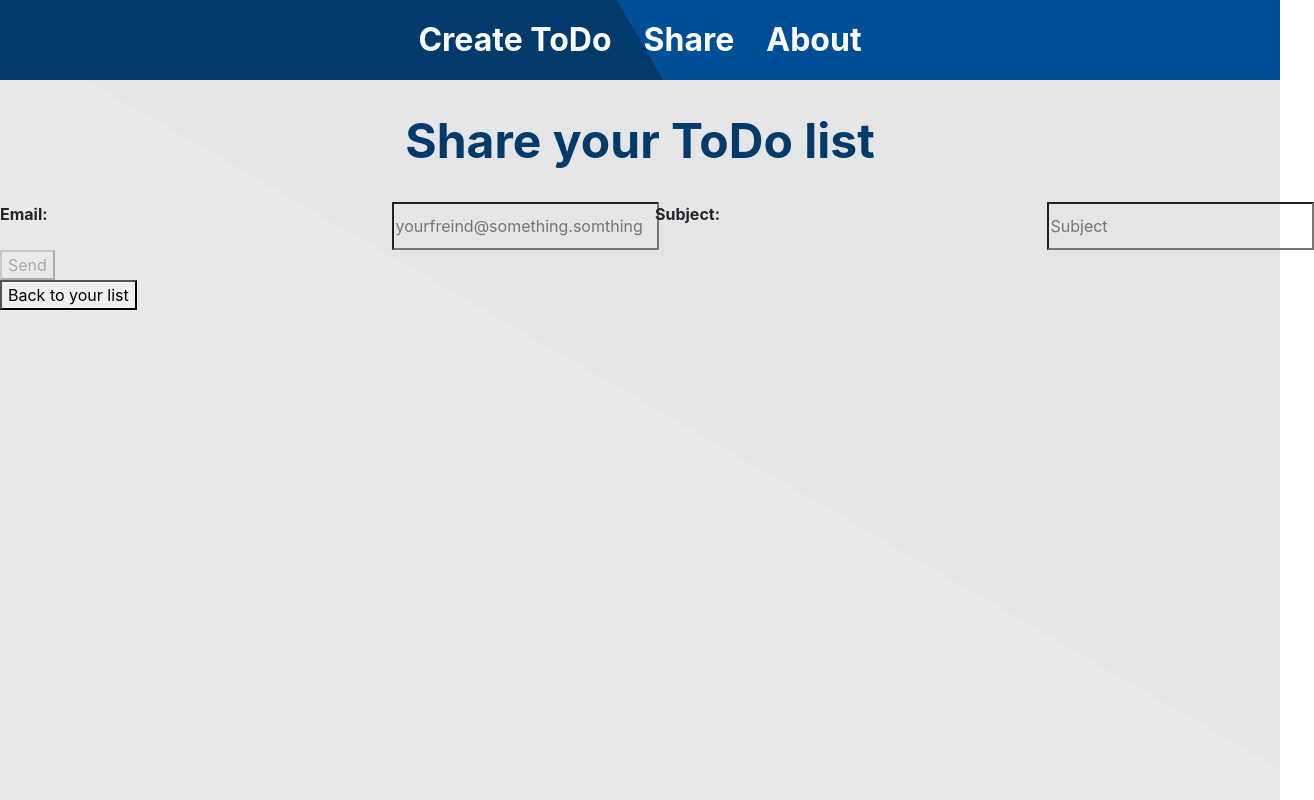
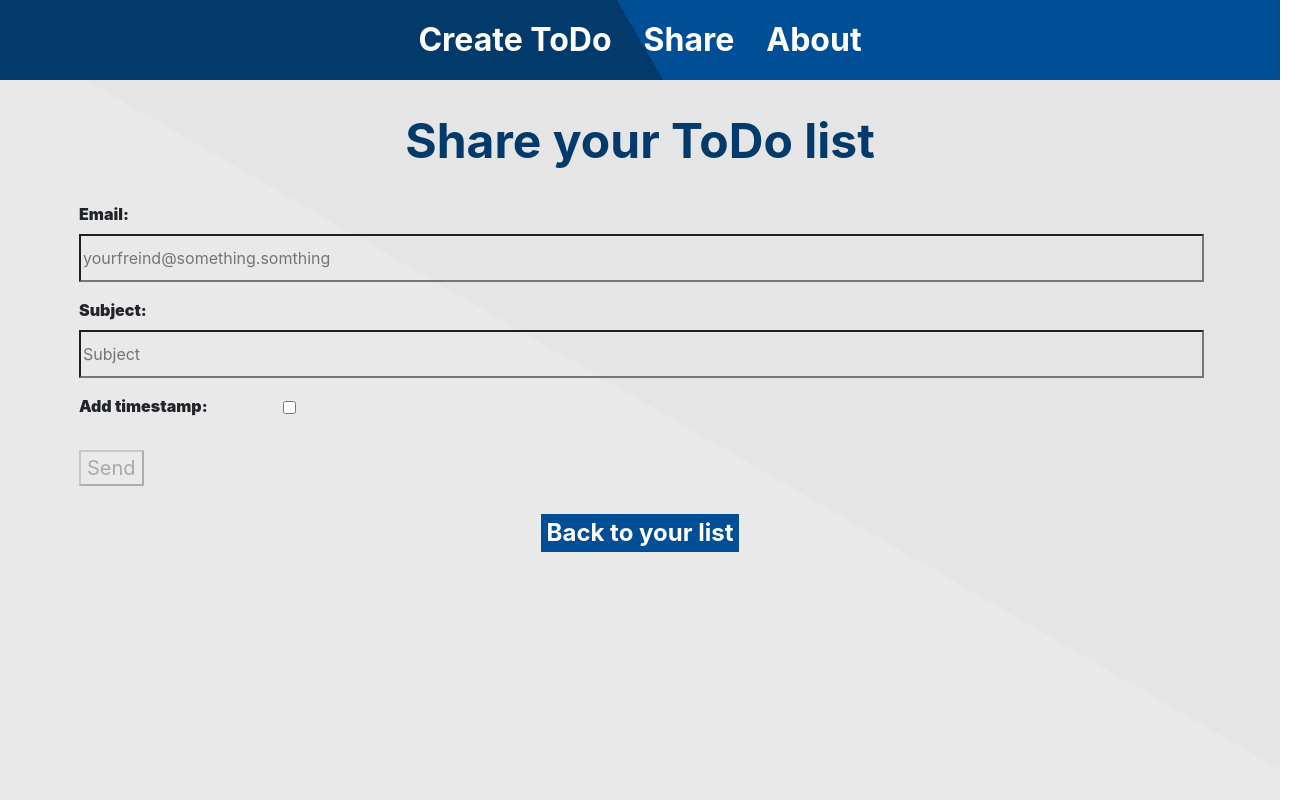
Before and after one commit to Oleg-Sachuk/List_Sharing_Service-React-Typescript, a React (Create React App) app: page /share in a window 1280 px wide. Shown: the whole page, 1314 px wide, since content can reach past the window. Built offline with nearby package versions, Linux system fonts and the light colour scheme.

Commit message:
Added timestamp

```diff
--- a/package.json
+++ b/package.json
@@ -15,6 +15,7 @@
     "@types/react-dom": "^17.0.3",
     "@types/react-router-dom": "^5.1.7",
     "bootstrap": "^4.6.0",
+    "moment": "^2.29.1",
     "nodemailer": "^6.5.0",
     "react": "^17.0.2",
     "react-bootstrap": "^1.5.2",
--- a/src/App.css
+++ b/src/App.css
@@ -72,6 +72,7 @@
 .inpForm input {
   margin-left: 4rem;
   margin-right: 4rem;
+  margin-bottom: 1rem;
   width: 90%;
   height: 6vh;
   background: none;
@@ -80,10 +81,6 @@
 .inpForm label {
   margin-left: 4rem;
   font-weight: bolder;
-}
-
-input, label {
-  display:block;
 }
 
 .item {
@@ -116,3 +113,40 @@
   margin: 1rem;
   font-size: 4vh;
 }
+
+.inpBtn {
+  margin-left: 4rem;
+  margin-right: 4rem;
+  margin-top: 1rem;
+  margin-bottom: 1rem;
+  font-size: 20px;
+  height: 6vh;
+}
+
+.backBtn {
+  display: flex;
+  justify-content: center;
+  align-items: center;
+}
+
+.backBtn button {
+  color: white;
+  font-size: 3vh;
+  font-weight: bold;
+  background: #004E95;
+  border: none;
+}
+
+.checkInp label{
+  margin-left: 4rem;
+  margin-right: 4rem;
+  margin-bottom: 1rem;
+  display: inline-block;
+  width: 140px;
+  text-align: left;
+  font-weight: bolder;
+}
+
+.checkInp input{
+  vertical-align: middle
+}
--- a/src/components/SharePage.tsx
+++ b/src/components/SharePage.tsx
@@ -1,13 +1,16 @@
 import React, { useEffect, useRef, useState } from 'react';
-import { Col, Row } from 'react-bootstrap';
+import { Col, OverlayTrigger, Popover } from 'react-bootstrap';
 import { Field, Form } from 'react-final-form';
 import { useHistory } from 'react-router-dom';
 import { IntForList } from './../interface';
+import moment from 'moment';
 
 const Share: React.FC = () => {
     const history = useHistory();
     const saved = useRef<IntForList[]>([]);
+    const time = useRef<string>('');
     const [list, setList] = useState<IntForList[]>([]);
+    const [trig, setTrig] = useState<boolean>(false);
 
     useEffect(() => {
         saved.current = JSON.parse(localStorage.getItem('list') || '[]') as IntForList[]
@@ -17,6 +20,25 @@
     useEffect(() => {
         localStorage.setItem('list', JSON.stringify(list))
     }, [list])
+
+    const SetDate = (): string => {
+        setTrig(!trig)
+        if(trig !== true) {
+            let date = moment().format('lll')
+            return time.current = `(${date})`
+        } else {
+            return time.current = ''
+        }
+    }
+
+    const popover = (
+        <Popover id="popover-basic">
+            <Popover.Title as="h3">Important note</Popover.Title>
+            <Popover.Content>
+                We never store your info and we use your mail client for safety purposes
+            </Popover.Content>
+        </Popover>
+    );
 
     return (
         <>
@@ -37,48 +59,48 @@
                     })}
                 </ul>
             </div>
-            <div className="inpForm">
             <div>
                 <Form
                     onSubmit={formData => {
                         const comparr: string[] = [''];
                         list.forEach(item => {
-                    if(item.completed) return comparr.push('%F0%9F%97%B9')
+                            if (item.completed) return comparr.push('%F0%9F%97%B9')
                             else return comparr.push('%F0%9F%97%B7')
                         })
                         setTimeout(() => {
-                    window.location.href = ("mailto:" + formData.email + "?subject=" + formData.subject +
-                    "&body=" + list.map(item => `%0D%0A${item.title}%09 completed: ${comparr[list.indexOf(item)+1]}`));
+                            window.location.href = ("mailto:" + formData.email + "?subject=" + formData.subject + ` ${time.current}` +
+                                "&body=" + list.map(item => `%0D%0A%E2%80%A7${item.title}%09 completed: ${comparr[list.indexOf(item) + 1]}`));
                         }, 320);
                     }}
                 >
                     {({ handleSubmit, pristine, submitting }) => (
-                <form onSubmit = {handleSubmit} >
-                    <Row>
+                        <form onSubmit={handleSubmit} >
                             <Col>
-                            <p><b>Email:</b></p>
+                                <div className="inpForm">
+                                    <label htmlFor={'email'}><b>Email:</b></label>
+                                    <Field type={'email'} placeholder={'yourfreind@something.somthing'} name={'email'} component={'input'} />
+                                </div>
+                                <div className="inpForm">
+                                    <label htmlFor={'subject'}><b>Subject:</b></label>
+                                    <Field type={'text'} placeholder={'Subject'} name={'subject'} component={'input'} />
+                                </div>
+                                <div className="checkInp">
+                                    <label htmlFor={'date'}><b>Add timestamp:</b></label>
+                                    <Field type={'checkbox'} onClick={SetDate} name={'date'} component={'input'} />
+                                </div>
                             </Col>
                             <Col>
-                            <Field type={'email'} placeholder={'yourfreind@something.somthing'} name={'email'} component={'input'} />
+                                <div className="inpBtn">
+                                    <OverlayTrigger trigger="hover" placement="right" overlay={popover}>
+                                        <button name={'btn'} disabled={submitting || pristine}>Send</button>
+                                    </OverlayTrigger>
+                                </div>
                             </Col>
-                        <Col>
-                            <p><b>Subject:</b></p>
-                        </Col>
-                        <Col>
-                            <Field type={'text'} placeholder={'Subject'} name={'subject'} component={'input'} />
-                        </Col>
-                    </Row>
-                    <Row>
-                        <Col>
-                            <button name={'btn'} disabled={submitting || pristine}>Send</button>
-                        </Col>
-                    </Row>
                         </form>
                     )}
                 </Form>
             </div>
-            </div>
-            <div>
+            <div className="backBtn">
                 <button onClick={() => history.push('/')}>Back to your list</button>
             </div>
         </>
```
Also changed, not shown: 1 other file (tests, documents, lock files or other folders). Lines whose indentation alone changed are shown as unchanged.
